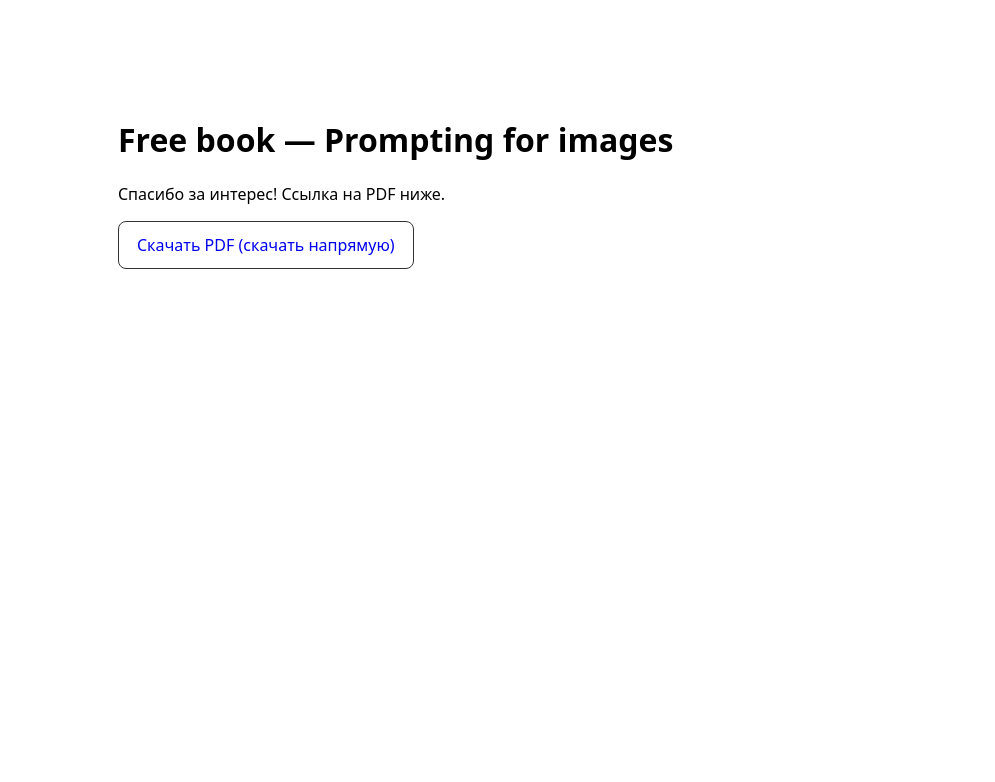
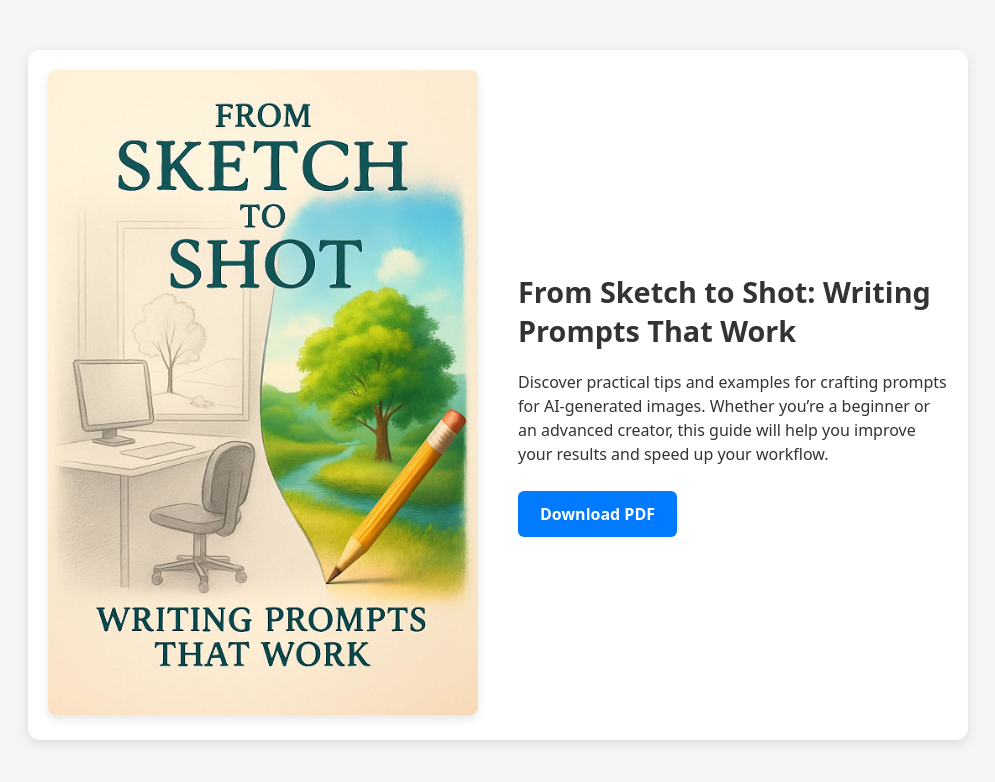
Before and after one commit to andreyafreelance/image-prompts-book, a plain HTML site: page index.html in a window 1280 px wide. Shown: the whole page, without its empty margins (142-1137 px from the left). Drawn offline with Linux system fonts and the light colour scheme.

Commit message:
Update index.html

```diff
--- a/index.html
+++ b/index.html
@@ -1,10 +1,97 @@
-<!doctype html>
-<meta charset="utf-8">
-<title>Prompts Book — download</title>
-<style>
-  body{font-family:system-ui,Segoe UI,Arial;max-width:760px;margin:6% auto;padding:20px}
-  .btn{display:inline-block;padding:12px 18px;border-radius:8px;text-decoration:none;border:1px solid #333}
-</style>
-<h1>Free book — Prompting for images</h1>
-<p>Спасибо за интерес! Ссылка на PDF ниже.</p>
-<p><a class="btn" href="./book.pdf" download>Скачать PDF (скачать напрямую)</a></p>
+<!DOCTYPE html>
+<html lang="en">
+<head>
+  <meta charset="UTF-8">
+  <title>Prompts Book — Free Download</title>
+  <style>
+    body {
+      font-family: system-ui, Arial, sans-serif;
+      margin: 0;
+      padding: 0;
+      background: #f5f5f5;
+      color: #333;
+    }
+
+    .container {
+      display: flex;
+      max-width: 900px;
+      margin: 50px auto;
+      padding: 20px;
+      background: #fff;
+      border-radius: 12px;
+      box-shadow: 0 4px 12px rgba(0,0,0,0.1);
+      gap: 40px;
+      align-items: center;
+    }
+
+    .cover {
+      flex: 1;
+    }
+
+    .cover img {
+      width: 100%;
+      border-radius: 8px;
+      box-shadow: 0 4px 10px rgba(0,0,0,0.1);
+    }
+
+    .details {
+      flex: 1;
+    }
+
+    .details h1 {
+      font-size: 1.8rem;
+      margin-bottom: 20px;
+    }
+
+    .details p {
+      font-size: 1rem;
+      line-height: 1.5;
+      margin-bottom: 25px;
+    }
+
+    .btn-download {
+      display: inline-block;
+      padding: 12px 22px;
+      background: #007bff;
+      color: white;
+      text-decoration: none;
+      border-radius: 6px;
+      font-weight: bold;
+      transition: background 0.3s;
+    }
+
+    .btn-download:hover {
+      background: #0056b3;
+    }
+
+    @media(max-width: 700px) {
+      .container {
+        flex-direction: column;
+        text-align: center;
+      }
+
+      .cover, .details {
+        flex: none;
+        width: 100%;
+      }
+
+      .cover img {
+        max-width: 300px;
+        margin: 0 auto 20px;
+      }
+    }
+  </style>
+</head>
+<body>
+  <div class="container">
+    <div class="cover">
+      <img src="cover.png" alt="Book Cover">
+    </div>
+    <div class="details">
+      <h1>From Sketch to Shot: Writing Prompts That Work</h1>
+      <p>Discover practical tips and examples for crafting prompts for AI-generated images. Whether you’re a beginner or an advanced creator, this guide will help you improve your results and speed up your workflow.</p>
+      <a class="btn-download" href="From%20Sketch%20to%20Shot_Writing%20Prompts%20That%20Work.pdf" download>Download PDF</a>
+    </div>
+  </div>
+</body>
+</html>
```
